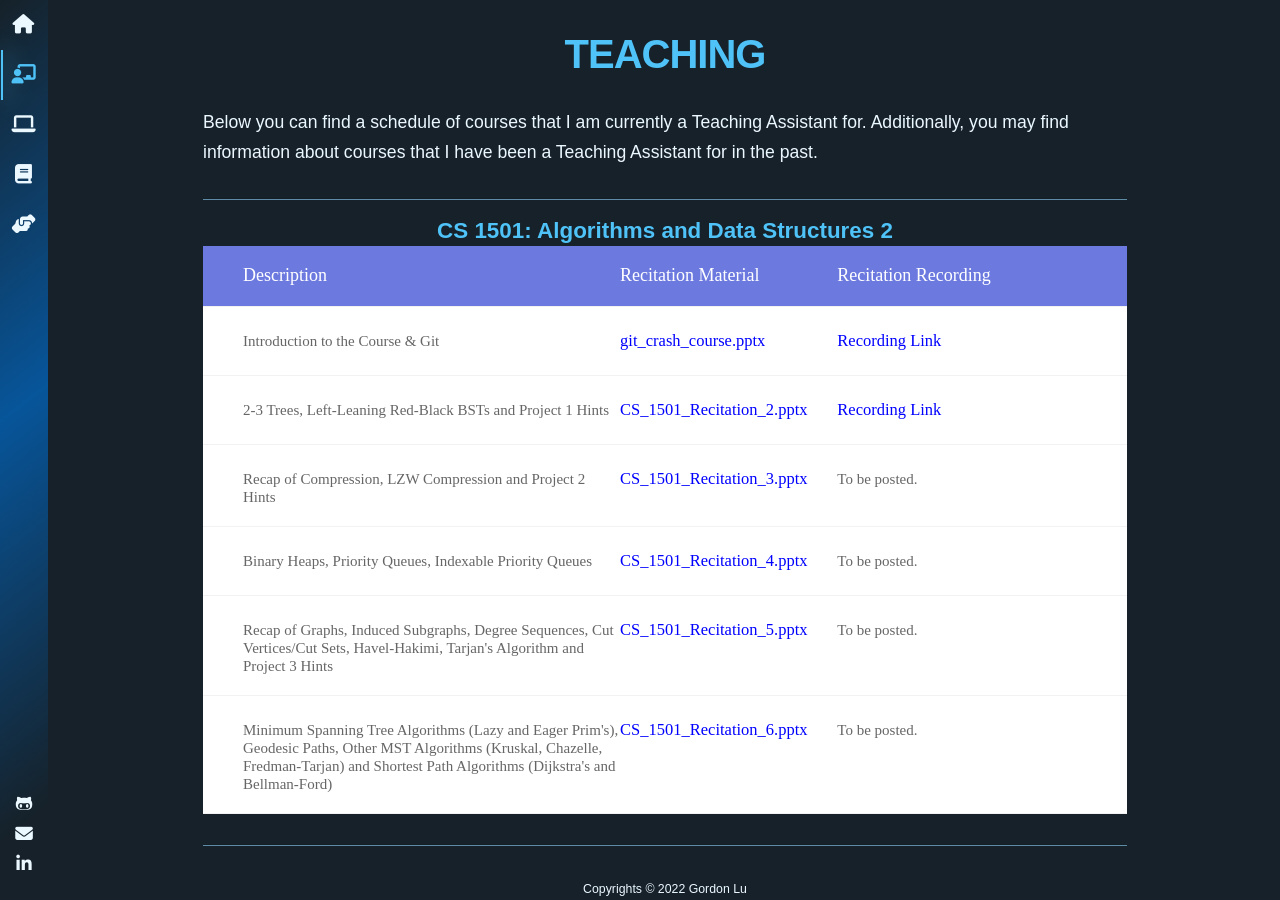
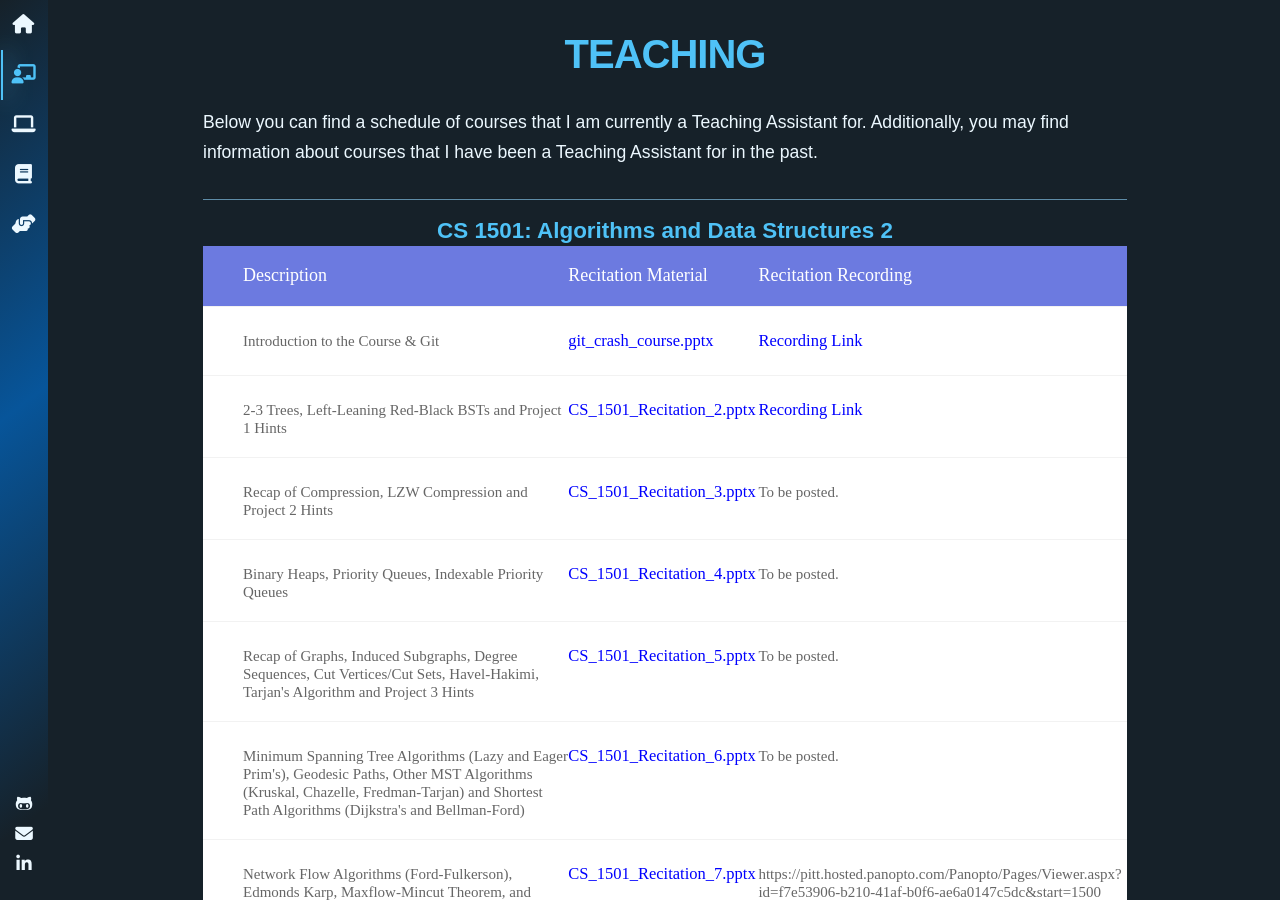
Before and after one commit to glu99331/glu99331.github.io, a Jekyll site: the page built from pages/teaching.html, in a window 1280 px wide. Built offline with Jekyll 4.4.1, drawn with Linux system fonts in a browser that asks for light colours; nearby versions of some CDN libraries; some web fonts are replaced; some of the changed text lies outside the part shown.

Commit message:
Update teaching.html

```diff
--- a/pages/teaching.html
+++ b/pages/teaching.html
@@ -95,11 +95,24 @@ summary: Below you can find a schedule of courses that I am currently a Teaching
                 Minimum Spanning Tree Algorithms (Lazy and Eager Prim's), Geodesic Paths, Other MST Algorithms (Kruskal, Chazelle, Fredman-Tarjan) and Shortest Path Algorithms (Dijkstra's and Bellman-Ford)
             </div>
             <div class="cell" data-title="Recitation-Material">
-                <a href="files/CS1501/recitation_6/CS_1501_Recitation_6.pptx" download="CS_1501_Recitation_5.pptx" style = "color:blue">
+                <a href="files/CS1501/recitation_6/CS_1501_Recitation_6.pptx" download="CS_1501_Recitation_6.pptx" style = "color:blue">
                     CS_1501_Recitation_6.pptx</a>
             </div>
             <div class="cell" data-title="Recitation-Recording">
                 To be posted.
+            </div>
+        </div>
+
+        <div class="row">
+            <div class="cell" data-title="Description">
+               Network Flow Algorithms (Ford-Fulkerson), Edmonds Karp, Maxflow-Mincut Theorem, and Project 4 hints.
+            </div>
+            <div class="cell" data-title="Recitation-Material">
+                <a href="files/CS1501/recitation_7/CS_1501_Recitation_7.pptx" download="CS_1501_Recitation_7.pptx" style = "color:blue">
+                    CS_1501_Recitation_7.pptx</a>
+            </div>
+            <div class="cell" data-title="Recitation-Recording">
+                https://pitt.hosted.panopto.com/Panopto/Pages/Viewer.aspx?id=f7e53906-b210-41af-b0f6-ae6a0147c5dc&start=1500
             </div>
         </div>
 
```
